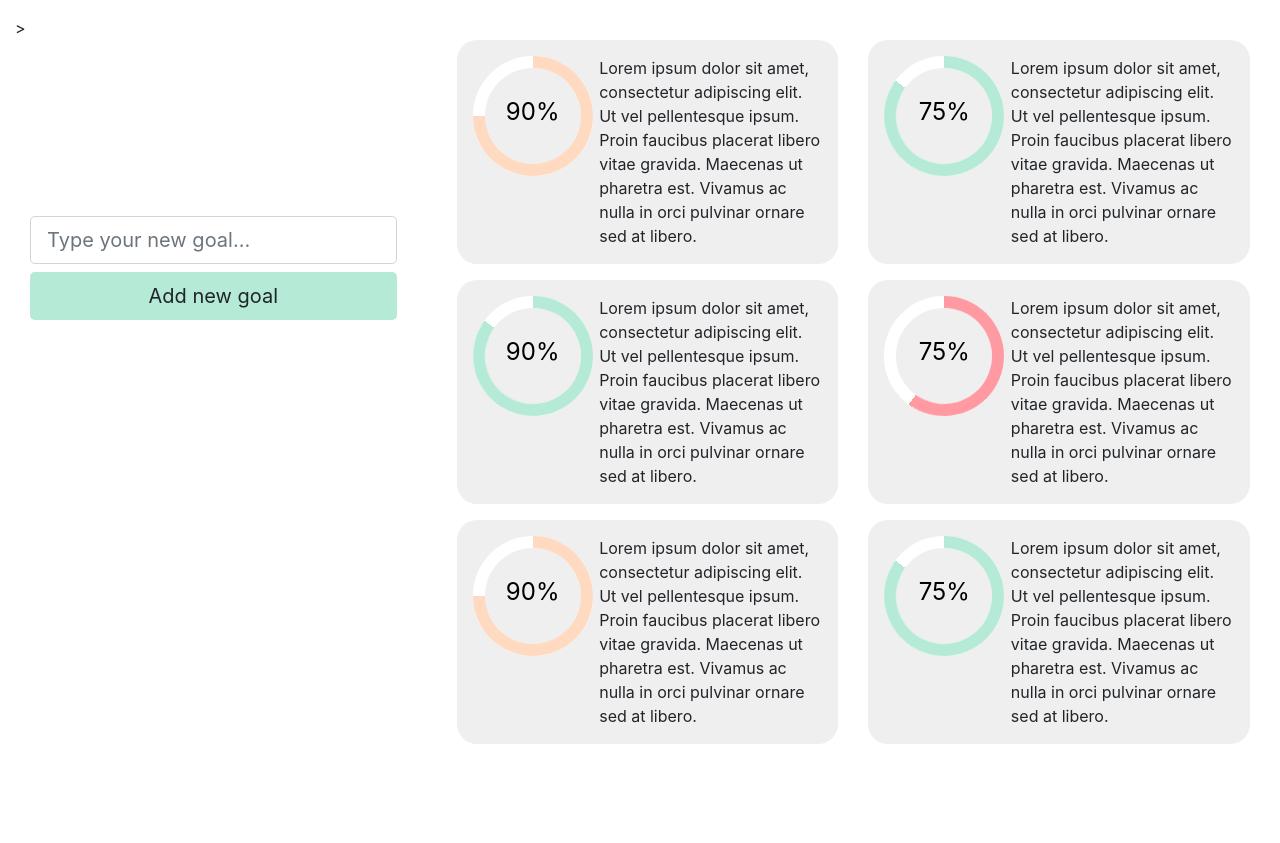
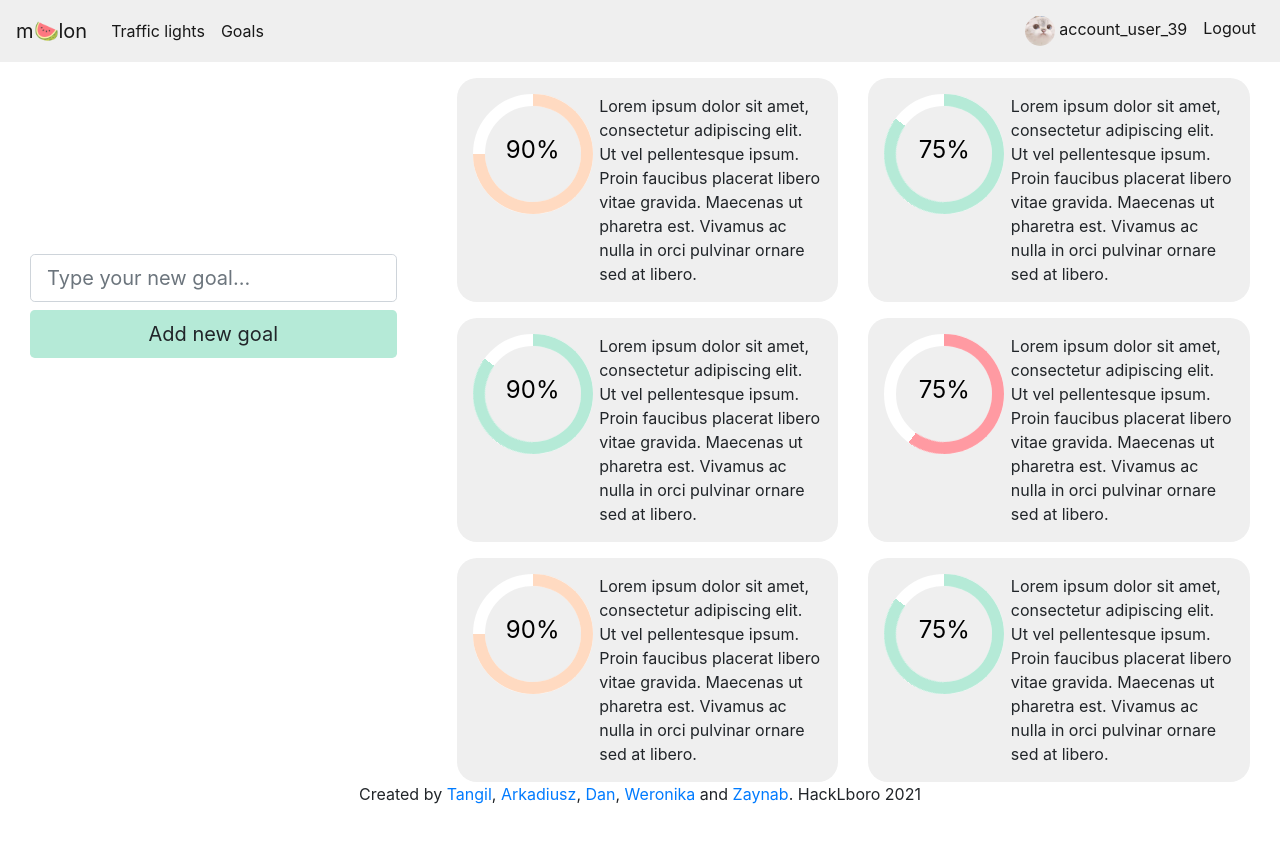
Before and after one commit to czuhajster/hacklboro-team1, a Flask app: page / in a window 1280 px wide. Shown: the top 843 px of the page. Run offline with Flask 2, Linux system fonts and the light colour scheme; some libraries are stand-ins or nearby versions.

Commit message:
navbar & footer

```diff
--- a/hacklboro/templates/goals.html
+++ b/hacklboro/templates/goals.html
@@ -10,11 +10,40 @@
 </head>
 <body>
 
-    {% block navbar %}
-    <!--apparently it doesnt extend shit, so it's better to copy-paste from navbar.html -->
-    {% endblock navbar %}
+<nav class="myNavbar navbar navbar-expand-lg navbar-light">
+    <a class="navbar-brand" href="#">m🍉lon</a>
+    <button class="navbar-toggler" type="button" data-toggle="collapse" data-target="#navbarSupportedContent" aria-controls="navbarSupportedContent" aria-expanded="false" aria-label="Toggle navigation">
+        <span class="navbar-toggler-icon"></span>
+    </button>
+
+    <div class="collapse navbar-collapse" id="navbarSupportedContent">
+    <ul class="navbar-nav mr-auto">
+        <li class="nav-item active">
+            <a class="nav-link" href="#">Traffic lights <span class="sr-only">(current)</span></a>
+        </li>
+        <li class="nav-item">
+            <li class="nav-item active">
+                <a class="nav-link" href="#">Goals</a>
+            </li>
+        </li>
+    </ul>
+
+    <ul class="navbar-nav ml-auto">
+        <li class="nav-item active">
+            <a class="nav-link" href="#">
+                <img src="{{url_for('static', filename='tangil.jpg')}}" alt="not tangil" class="rounded-circle circle-icon">
+                account_user_39
+            </a>
+         </li>
+
+        <li class="nav-item active">
+            <a class="nav-link" href="#">Logout</a>
+         </li>
+    </ul>
+</div>
+</nav>
 <main>
-    <div class="container-fluid mt-3 content-box">>
+    <div class="container-fluid mt-3 content-box">
 
         <div class="row">
             <div class="col-lg-4 col-md-4 col-sm-12 mb-3">
@@ -185,7 +214,14 @@
 </main>
 
 
-{% block footer %}{% endblock footer %}
+<footer class="myFooter mastfoot mt-auto center">
+    <div class="inner">
+      <p>
+          Created by <a href="">Tangil</a>, <a href="">Arkadiusz</a>, <a href="">Dan</a>,
+          <a href="">Weronika</a> and <a href="">Zaynab</a>. HackLboro 2021
+      </p>
+    </div>
+</footer>
 
     <script src="https://code.jquery.com/jquery-3.3.1.slim.min.js" integrity="sha384-q8i/X+965DzO0rT7abK41JStQIAqVgRVzpbzo5smXKp4YfRvH+8abtTE1Pi6jizo" crossorigin="anonymous"></script>
     <script src="https://cdnjs.cloudflare.com/ajax/libs/popper.js/1.14.7/umd/popper.min.js" integrity="sha384-UO2eT0CpHqdSJQ6hJty5KVphtPhzWj9WO1clHTMGa3JDZwrnQq4sF86dIHNDz0W1" crossorigin="anonymous"></script>
```
Also changed, not shown: hacklboro/static/tangil.jpg (renamed from hacklboro/images/tangil.jpg).
